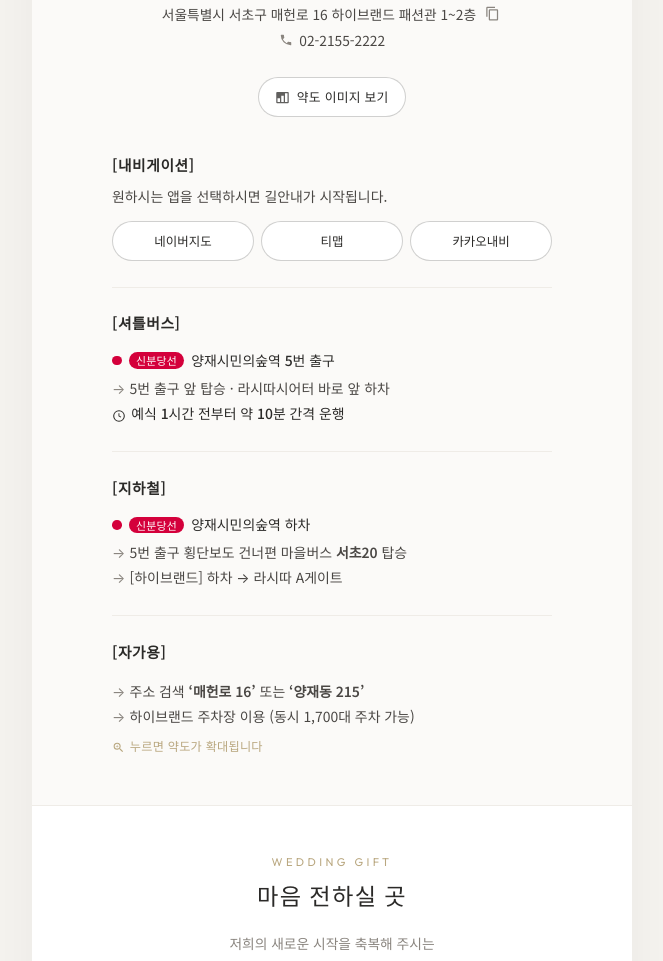
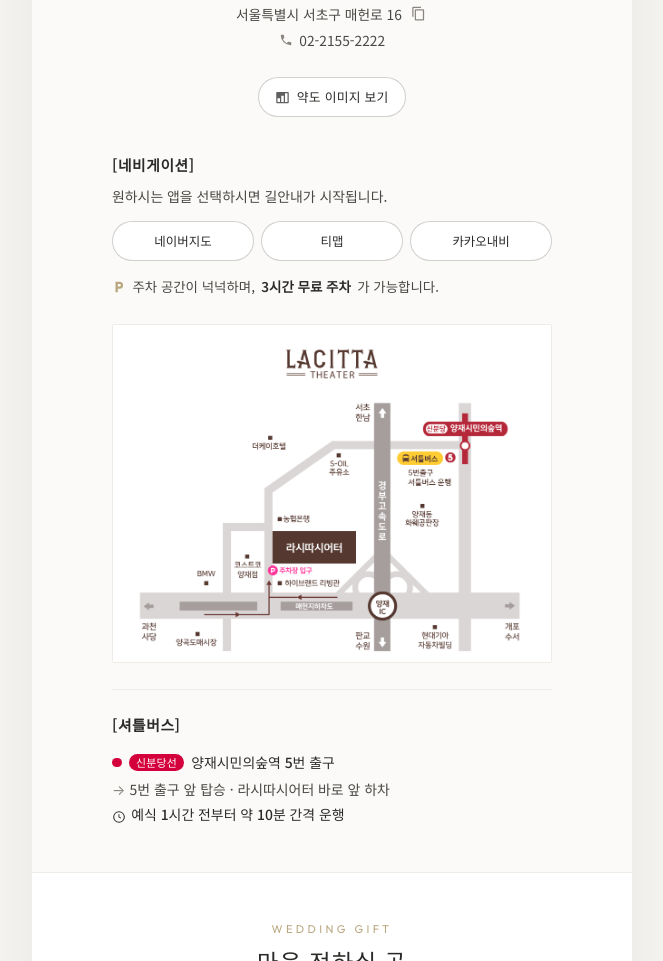
Before and after one commit to vonkim/wedding-invitation, a plain HTML site: page index.html in a window 1280 px wide. Shown: the part 4762-5723 px from the top of the page, without its empty margins (308-971 px from the left). Drawn offline with nearby package versions, Linux system fonts and the light colour scheme.

Commit message:
오시는 길 개편: 네비게이션 표기, 네이버지도 도착지 고정, 주소 간소화, 주차 안내 + 약도 상단 인라인 표시, 지하철/자가용 삭제
Co-Authored-By: Claude Fable 5.1 <noreply@anthropic.com>

```diff
--- a/index.html
+++ b/index.html
@@ -170,8 +170,12 @@
     .route li.time::before { content: ""; }
     .route li.time svg { position: absolute; left: 0; top: .5rem; width: 14px; height: 14px; }
     .transport .note { margin-top: .4rem; font-size: .8rem; color: var(--muted); }
-    .route-btn { display: block; width: 100%; text-align: left; border: 0; background: none; padding: 0; cursor: pointer; font: inherit; line-height: inherit; color: inherit; }
-    .zoom-hint { display: inline-flex; align-items: center; gap: .3rem; margin-top: .45rem; font-size: .76rem; color: var(--accent); letter-spacing: .02em; }
+    .parking-note { display: flex; align-items: flex-start; gap: .4rem; margin-top: .85rem; font-size: .84rem; line-height: 1.7; color: var(--body); word-break: keep-all; }
+    .parking-note svg { flex-shrink: 0; margin-top: .3rem; color: var(--accent); }
+    .parking-note b { font-weight: 600; color: var(--ink); }
+    .map-inline { display: block; width: 100%; margin: 1.6rem 0 0; padding: 0; border: 1px solid var(--line-soft); border-radius: 2px; background: #fff; overflow: hidden; cursor: pointer; }
+    .map-inline img { display: block; width: 100%; height: auto; }
+    .map-inline + .transport-block { margin-top: 1.6rem; padding-top: 1.4rem; border-top: 1px solid var(--line-soft); }
     .transport .sub { color: var(--muted); font-size: .82rem; }
 
     /* ───────── account ───────── */
@@ -319,8 +323,8 @@
       <p class="venue rv">라시따시어터<small>1층 그랜드볼룸 단독홀</small></p>
       <div class="venue-details rv">
         <div class="venue-row">
-          <p id="addr">서울특별시 서초구 매헌로 16 하이브랜드 패션관 1~2층</p>
-          <button class="icon-btn copy-btn" type="button" data-copy="서울특별시 서초구 매헌로 16 하이브랜드" aria-label="주소 복사">
+          <p id="addr">서울특별시 서초구 매헌로 16</p>
+          <button class="icon-btn copy-btn" type="button" data-copy="서울특별시 서초구 매헌로 16" aria-label="주소 복사">
             <svg viewBox="0 0 24 24" width="15" height="15" aria-hidden="true"><path fill="currentColor" d="M16 1H4c-1.1 0-2 .9-2 2v14h2V3h12V1zm3 4H8c-1.1 0-2 .9-2 2v14c0 1.1.9 2 2 2h11c1.1 0 2-.9 2-2V7c0-1.1-.9-2-2-2zm0 16H8V7h11v14z"/></svg>
           </button>
         </div>
@@ -336,14 +340,19 @@
 
       <div class="transport rv">
         <div class="transport-block">
-          <h3>[내비게이션]</h3>
+          <h3>[네비게이션]</h3>
           <p>원하시는 앱을 선택하시면 길안내가 시작됩니다.</p>
           <div class="nav-apps">
-            <a href="https://map.naver.com/p/search/%EB%9D%BC%EC%8B%9C%EB%94%B0%EC%8B%9C%EC%96%B4%ED%84%B0" target="_blank" rel="noopener noreferrer">네이버지도</a>
+            <a href="https://map.naver.com/p/directions/-/3zk7Et,2AHIfl,%EB%9D%BC%EC%8B%9C%EB%94%B0%EC%8B%9C%EC%96%B4%ED%84%B0,1501290445,PLACE_POI/-/car?c=15.00,0,0,0,dh" target="_blank" rel="noopener noreferrer">네이버지도</a>
             <a href="https://www.tmap.co.kr/tmap2/mobile/route.jsp?name=%EB%9D%BC%EC%8B%9C%EB%94%B0%EC%8B%9C%EC%96%B4%ED%84%B0&lon=127.0369&lat=37.4624" target="_blank" rel="noopener noreferrer">티맵</a>
             <a href="https://map.kakao.com/link/to/%EB%9D%BC%EC%8B%9C%EB%94%B0%EC%8B%9C%EC%96%B4%ED%84%B0,37.4624,127.0369" target="_blank" rel="noopener noreferrer">카카오내비</a>
           </div>
+          <p class="parking-note"><svg viewBox="0 0 24 24" width="14" height="14" aria-hidden="true"><path fill="currentColor" d="M13 3H6v18h4v-6h3a6 6 0 0 0 0-12zm.2 8H10V7h3.2a2 2 0 0 1 0 4z"/></svg>주차 공간이 넉넉하며, <b>3시간 무료 주차</b>가 가능합니다.</p>
         </div>
+
+        <button class="map-inline map-open" type="button" aria-label="약도 크게 보기">
+          <img src="assets/map-top.png" alt="라시따시어터 약도" width="966" height="745" loading="lazy" decoding="async">
+        </button>
 
         <div class="transport-block">
           <h3>[셔틀버스]</h3>
@@ -354,28 +363,6 @@
               <li class="time"><svg viewBox="0 0 24 24" aria-hidden="true"><path fill="currentColor" d="M12 2a10 10 0 1 0 0 20 10 10 0 0 0 0-20Zm0 1.8a8.2 8.2 0 1 1 0 16.4 8.2 8.2 0 0 1 0-16.4Zm.7 3.4h-1.6v5.15l3.9 2.3.8-1.36-3.1-1.84V7.2Z"/></svg>예식 1시간 전부터 약 10분 간격 운행</li>
             </ul>
           </div>
-        </div>
-
-        <div class="transport-block">
-          <h3>[지하철]</h3>
-          <div class="route">
-            <p class="route-title"><span class="line-dot" aria-hidden="true"></span><span class="line-tag">신분당선</span>양재시민의숲역 하차</p>
-            <ul>
-              <li>5번 출구 횡단보도 건너편 마을버스 <b>서초20</b> 탑승</li>
-              <li>[하이브랜드] 하차 → 라시따 A게이트</li>
-            </ul>
-          </div>
-        </div>
-
-        <div class="transport-block">
-          <h3>[자가용]</h3>
-          <button class="route route-btn map-open" type="button" aria-label="약도 크게 보기">
-            <ul>
-              <li>주소 검색 <b>&lsquo;매헌로 16&rsquo;</b> 또는 <b>&lsquo;양재동 215&rsquo;</b></li>
-              <li>하이브랜드 주차장 이용 (동시 1,700대 주차 가능)</li>
-            </ul>
-            <span class="zoom-hint"><svg viewBox="0 0 24 24" width="13" height="13" aria-hidden="true"><path fill="currentColor" d="M15.5 14h-.79l-.28-.27A6.47 6.47 0 0 0 16 9.5 6.5 6.5 0 1 0 9.5 16c1.61 0 3.09-.59 4.23-1.57l.27.28v.79l5 4.99L20.49 19l-4.99-5zm-6 0C7.01 14 5 11.99 5 9.5S7.01 5 9.5 5 14 7.01 14 9.5 11.99 14 9.5 14zm2.5-4h-2v2H9v-2H7V9h2V7h1v2h2v1z"/></svg>누르면 약도가 확대됩니다</span>
-          </button>
         </div>
       </div>
     </section>
```
Also changed, not shown: assets/map-top.png (added).
